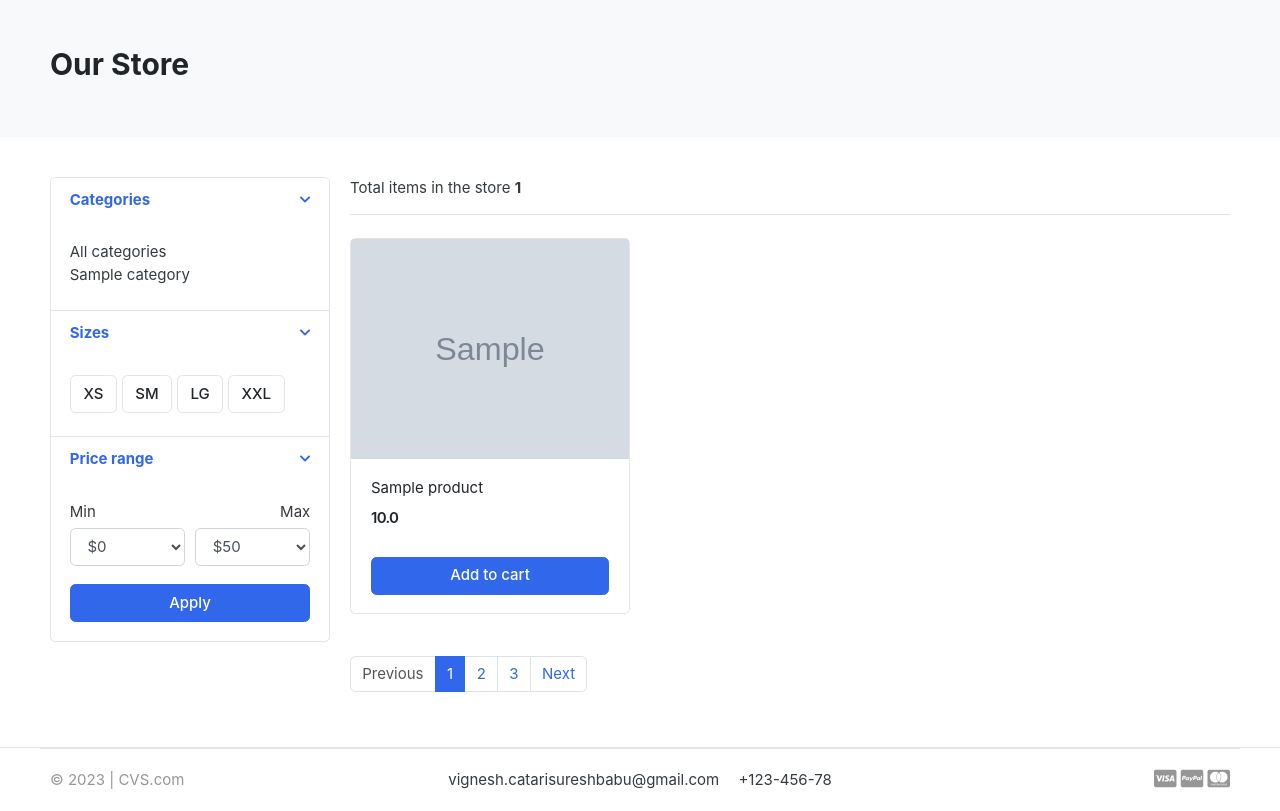
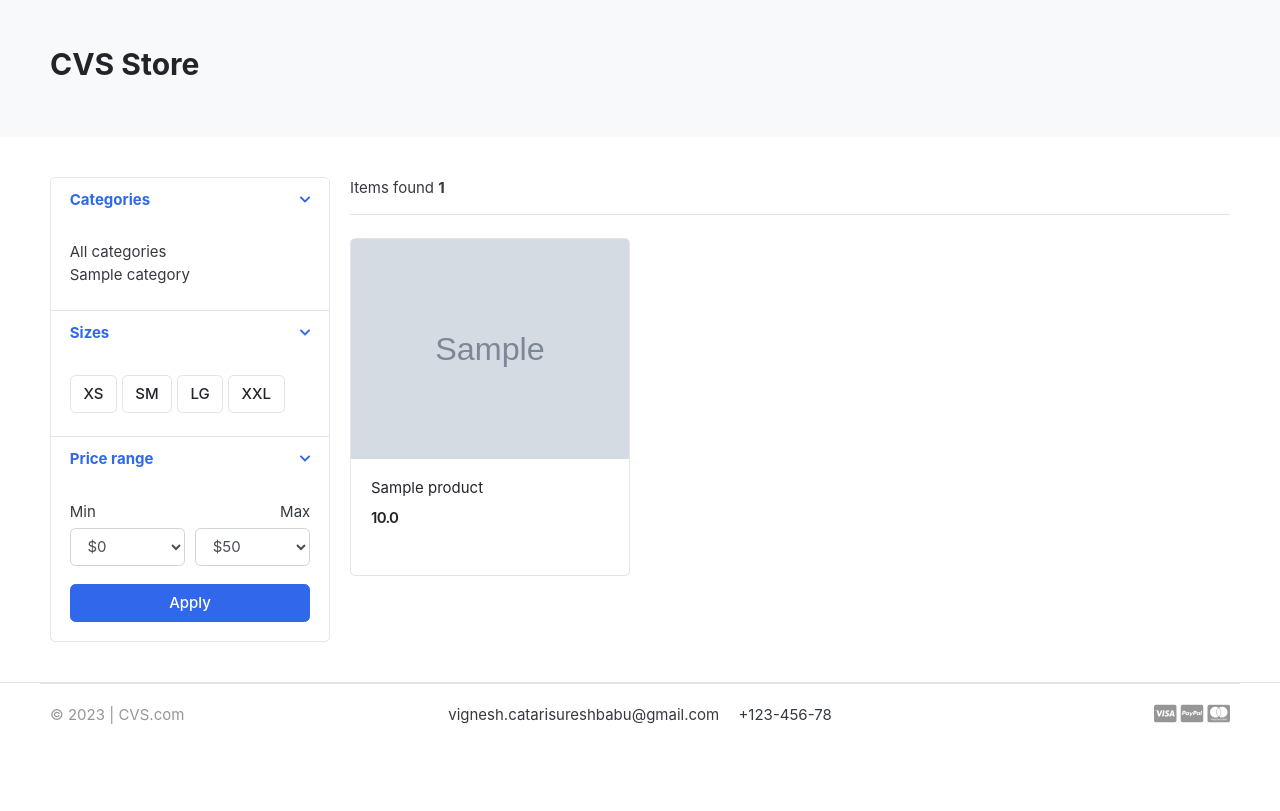
Before and after one commit to VigneshCatariSureshBabu/EcommerceApplication, a Django app: page /store/ in a window 1280 px wide. Shown: the part 80-891 px from the top of the page. After the commit the page ends 804 px from the top, so only its background shows below. Run offline with Django 3.2, Linux system fonts and the light colour scheme; tables that the repository leaves empty hold one stand-in row (values such as "Sample post"); grey boxes marked "Sample" are stand-in pictures; some libraries are stand-ins or nearby versions; some web fonts are replaced.

Commit message:
Cart Validation

```diff
--- /dev/null
+++ b/cart/context_processor.py
@@ -0,0 +1,24 @@
+# Context-processor for counting the number of products that are added
+
+# Importing the Cart and CartItem model from models
+from .models import Cart, CartItems
+
+from .views import _cart_id
+
+# Function to count the products and return dynamically
+# If the user is admin then it returns nothing else for each user it returns
+# the exact count
+def counter(request):
+    cart_count = 0
+    if 'admin' in request.path:
+        return {}
+    else:
+        try:
+            cart = Cart.objects.filter(cart_id = _cart_id(request))
+            # To fetch just one property for counting the products
+            cart_items = CartItems.objects.all().filter(cart = cart[:1])
+            for cart_item in cart_items:
+                cart_count = cart_count + cart_item.quantity
+        except Cart.DoesNotExist:
+            cart_count = 0
+    return dict (cart_count = cart_count)
--- a/cart/urls.py
+++ b/cart/urls.py
@@ -12,5 +12,9 @@ urlpatterns = [
     path('',views.cart, name='cart'),
     # Url for adding to cart Page
     path('add_cart/<int:product_id>/',views.add_cart, name='add_cart'),
+    # Url for removing single product from the cart Page
+    path('remove_cart/<int:product_id>/',views.remove_cart, name='remove_cart'),
+    # Url for removing complete products from the cart Page
+    path('remove_cart_complete/<int:product_id>/',views.remove_cart_complete, name='remove_cart_complete'),
 
 ]
--- a/cart/views.py
+++ b/cart/views.py
@@ -1,4 +1,4 @@
-from django.shortcuts import render, redirect
+from django.shortcuts import render, redirect, get_object_or_404
 
 # Importing Cart model
 from .models import Cart, CartItems
@@ -28,7 +28,7 @@ def add_cart(request, product_id):
     # To save multiple product and combine all carts
     try:
         cart_item =  CartItems.objects.get(product = product, cart  = cart)
-        cart_item.quantity += 1
+        cart_item.quantity = cart_item.quantity + 1
         cart_item.save()
     except CartItems.DoesNotExist:
         cart_item = CartItems.objects.create(
@@ -39,23 +39,47 @@ def add_cart(request, product_id):
         cart_item.save()
     return redirect('cart') #Redirecting back to cart after adding the items
 
+# To remove the single product from the cart
+def remove_cart(request, product_id):
+    cart = Cart.objects.get(cart_id = _cart_id(request))
+    product = get_object_or_404(Product, id = product_id)
+    cart_item = CartItems.objects.get(product = product, cart = cart)
+    if cart_item.quantity > 1:
+        cart_item.quantity = cart_item.quantity - 1
+        cart_item.save()
+    else:
+        cart_item.delete()
+
+    return redirect('cart')
+
+# To remove the complete similar products from the cart
+def remove_cart_complete(request, product_id):
+    cart = Cart.objects.get(cart_id = _cart_id(request))
+    product = get_object_or_404(Product, id = product_id)
+    cart_item = CartItems.objects.get(product = product, cart = cart)
+    cart_item.delete()
+    return redirect('cart')
 # To view the product detials in cart
-def cart(request):
-    total = 0
-    quantity = 0
+def cart(request, total =0, quantity=0, cart_items=None):
+
     try:
         cart = Cart.objects.get(cart_id = _cart_id(request))
         cart_items =  CartItems.objects.filter(cart= cart, is_active=True)
         for cart_item in cart_items:
             total += (cart_item.product.price * cart_item.quantity)
             quantity += cart_item.quantity
+        # For tax calculation
+        tax = ( 2 * total ) / 100
+        grand_total = total + tax
     except CartItems.ObjectNotExist:
         pass
 
     context = {
         'total' : total,
         'quantity' :quantity,
-        'cart_items' : cart_items
+        'cart_items' : cart_items,
+        'tax' : tax,
+        'grand_total' : grand_total
         }
 
     return render(request, 'cart/cart.html', context)
--- a/store/urls.py
+++ b/store/urls.py
@@ -12,7 +12,9 @@ urlpatterns = [
     path('',views.store, name='store'),
     ##
     # For different category listing
-    path('<slug:category_slug>/',views.store, name='products_by_category'),
+    path('category/<slug:category_slug>/',views.store, name='products_by_category'),
     # For opening the exact product
-    path('<slug:category_slug>/<slug:product_slug>/',views.product_details, name='product_details'),
+    path('category/<slug:category_slug>/<slug:product_slug>/',views.product_details, name='product_details'),
+    # For product search functionality
+    path('search/',views.search, name='search'),
 ]
--- a/store/views.py
+++ b/store/views.py
@@ -5,6 +5,17 @@ from .models import Product
 
 # Importing category model
 from category.models import Category
+
+# Importing methods and CartItems model from Cart app
+from cart.views import _cart_id
+from cart.models import CartItems
+
+# Importing paginator for restricting the number of products to be viewed in
+# the store view
+from django.core.paginator import EmptyPage, PageNotAnInteger, Paginator
+
+# Importing django's Q module for complex queries
+from django.db.models import Q
 
 # To render the request to the store page
 def store(request, category_slug = None):
@@ -17,15 +28,25 @@ def store(request, category_slug = None):
     if category_slug != None:
         categories = get_object_or_404(Category, slug= category_slug)
         products = Product.objects.filter(category = categories, is_available = True)
+        paginator = Paginator(products, 3)
+        page = request.GET.get('page')
+        paged_products = paginator.get_page(page)
         products_count = products.count()
     else:
         # To fetch all the products that are available
-        products= Product.objects.all().filter(is_available = True)
+        products= Product.objects.all().filter(is_available = True).order_by('id')
+
+        # Restiricting the number of products to be shown in the store page to
+        # 4
+        paginator = Paginator(products, 3)
+        page = request.GET.get('page')
+        paged_products = paginator.get_page(page)
+
         products_count = products.count()
 
     # Passing value from products into context for rendering
     context = {
-        'products': products,
+        'products': paged_products,
         'products_count' :products_count
         }
     return render(request, 'store/store.html',context)
@@ -34,10 +55,31 @@ def store(request, category_slug = None):
 def product_details(request, category_slug, product_slug):
     try:
         single_product = Product.objects.get(category__slug = category_slug, slug=product_slug)
+        # To check item already exist in the cart
+        in_cart = CartItems.objects.filter(cart__cart_id = _cart_id(request), product = single_product).exists()
     except Exception as e:
         raise e
     # Passing value from products into context for rendering
     context = {
         'single_product': single_product,
+        'in_cart' : in_cart
         }
     return render(request,'store/product_details.html', context)
+
+# To search the product by its name
+def search(request):
+    if 'keyword' in request.GET:
+        keyword = request.GET['keyword']
+        if keyword:
+            products = Product.objects.order_by('created_date').filter(
+                # Need to search the product that matches the keyword
+                Q(description__icontains = keyword) | Q(product_name__icontains = keyword) | Q(slug__icontains = keyword))
+            products_count = products.count()
+    context= {
+        'products' : products,
+        'products_count' : products_count
+
+        }
+
+
+    return render(request, 'store/store.html',context)
--- a/templates/includes/navbar.html
+++ b/templates/includes/navbar.html
@@ -35,9 +35,9 @@
 	</div> <!-- col.// -->
 	<a href="{% url 'store' %}" class="btn btn-outline-primary">Store</a>
 	<div class="col-lg  col-md-6 col-sm-12 col">
-		<form action="#" class="search">
+		<form action="{% url 'search' %}" class="search" method= 'GET'>
 			<div class="input-group w-100">
-			    <input type="text" class="form-control" style="width:60%;" placeholder="Search">
+			    <input type="text" class="form-control" style="width:60%;" placeholder="Search" name="keyword">
 
 			    <div class="input-group-append">
 			      <button class="btn btn-primary" type="submit">
@@ -56,9 +56,9 @@
 							<a href="./register.html"> Register</a>
 						</div>
 					</div>
-					<a href="./cart.html" class="widget-header pl-3 ml-3">
+					<a href="{% url 'cart' %}" class="widget-header pl-3 ml-3">
 						<div class="icon icon-sm rounded-circle border"><i class="fa fa-shopping-cart"></i></div>
-						<span class="badge badge-pill badge-danger notify">0</span>
+						<span class="badge badge-pill badge-danger notify">{{cart_count}}</span>
 					</a>
 				</div> <!-- widgets-wrap.// -->
 			</div> <!-- col.// -->
--- a/templates/store/store.html
+++ b/templates/store/store.html
@@ -8,8 +8,11 @@ extend this file-->
 {% block content %}
 <section class="section-pagetop bg">
 <div class="container">
-	<h2 class="title-page">Our Store</h2>
-
+    {%if 'search' not in request.path %}
+	<h2 class="title-page">CVS Store</h2>
+	{% else %}
+	<h2 class="title-page">Search results</h2>
+	{% endif %}
 </div>
 </section>
 
@@ -121,12 +124,13 @@ extend this file-->
 
 <header class="border-bottom mb-4 pb-3">
 		<div class="form-inline">
-			<span class="mr-md-auto">Total items in the store <b> {{ products_count }} </b> </span>
+			<span class="mr-md-auto">Items found <b> {{ products_count }} </b> </span>
 
 		</div>
 </header><!-- sect-heading -->
 
 <div class="row">
+    {% if products %}
     {% for product in products %}
 	<div class="col-md-4">
 		<figure class="card card-product-grid">
@@ -142,22 +146,40 @@ extend this file-->
 						<span class="price">{{ product.price }}</span>
 					</div> <!-- price-wrap.// -->
 				</div>
-				<a href="#" class="btn btn-block btn-primary">Add to cart </a>
+				<!-- <a href="{% url 'add_cart' product.id %}" class="btn btn-block btn-primary">Add to cart </a>-->
 			</figcaption>
 		</figure>
 	</div>
 	{% endfor %}
+	{% else %}
+	<h2>No product exist</h2>
+	{% endif %}
 </div>
 
 
 <nav class="mt-4" aria-label="Page navigation sample">
-  <ul class="pagination">
-    <li class="page-item disabled"><a class="page-link" href="#">Previous</a></li>
-    <li class="page-item active"><a class="page-link" href="#">1</a></li>
-    <li class="page-item"><a class="page-link" href="#">2</a></li>
-    <li class="page-item"><a class="page-link" href="#">3</a></li>
-    <li class="page-item"><a class="page-link" href="#">Next</a></li>
-  </ul>
+    {% if products.has_other_pages %}
+      <ul class="pagination">
+        {% if products.has_previous %}
+        <li class="page-item"><a class="page-link" href="?page={{products.previous_page_number}}">Previous</a></li>
+        {% else %}
+        <li class="page-item disabled"><a class="page-link" href="#">Previous</a></li>
+        {% endif %}
+
+        {% for i in products.paginator.page_range %}
+            {%if products.number == i %}
+            <li class="page-item active"><a class="page-link" href="#">{{i}}</a></li>
+            {% else %}
+            <li class="page-item"><a class="page-link" href="?page={{i}}">{{i}}</a></li>
+            {% endif %}
+        {% endfor %}
+        {% if products.has_next %}
+        <li class="page-item"><a class="page-link" href="?page={{products.next_page_number}}">Next</a></li>
+        {% else %}
+        <li class="page-item disabled"><a class="page-link" href="#">Next</a></li>
+        {% endif %}
+      </ul>
+    {% endif %}
 </nav>
 
 	</main> <!-- col.// -->
```
Also changed, not shown: cvs/settings.py (+6 -2 lines), templates/cart/cart.html (+17 -13 lines), templates/store/product_details.html (+6 -1 lines).
